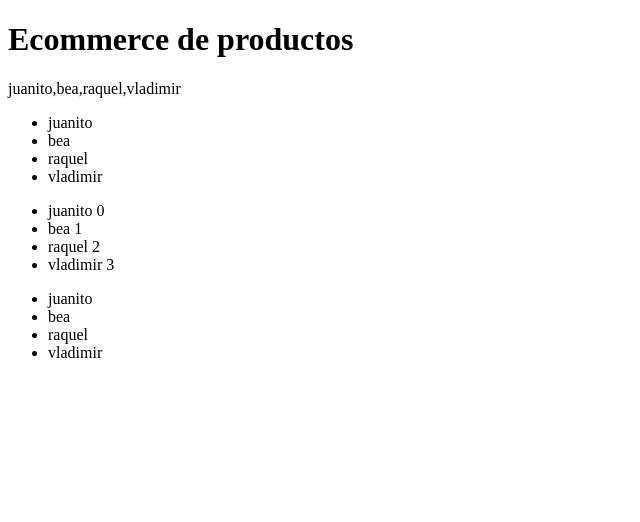
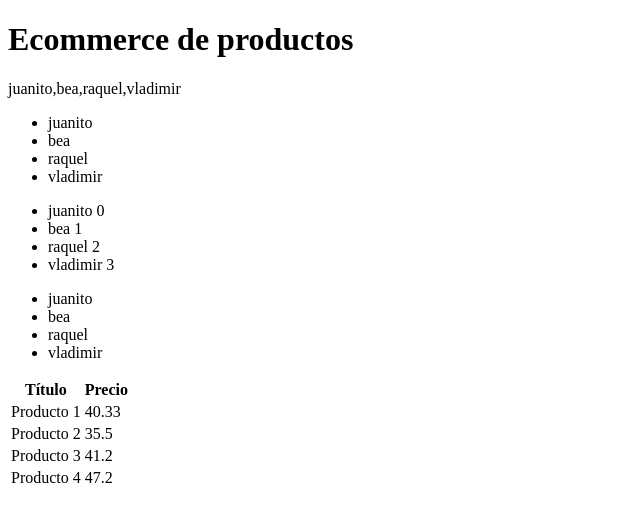
Before and after one commit to Teutona89/adecco_angular_ed2, an Angular app in the folder 009.angular/angular-003-directivas/: page / in a window 1280 px wide. Shown: the top 522 px of the page, without its empty margins (0-640 px from the left). Built offline with nearby package versions, Linux system fonts and the light colour scheme.

Commit message:
Angular @for de objetos Producto

```diff
--- a/009.angular/angular-003-directivas/src/app/product-list/product-list.component.html
+++ b/009.angular/angular-003-directivas/src/app/product-list/product-list.component.html
@@ -21,5 +21,21 @@
   } @empty {
     <li>No se han encontrado elementos.</li>
   }
+</ul>
 
-</ul>
+<!-- hace bucle for sobre rows de tabla-->
+<table>
+
+  <tr>
+    <th>Título</th>
+    <th>Precio</th>
+  </tr>
+
+  @for (producto of productos; track producto) {
+    <tr>
+      <td>{{producto.title}}</td>
+      <td>{{producto.price}}</td>
+    </tr>
+  }
+
+</table>
--- a/009.angular/angular-003-directivas/src/app/product-list/product-list.component.ts
+++ b/009.angular/angular-003-directivas/src/app/product-list/product-list.component.ts
@@ -22,6 +22,14 @@ export class ProductListComponent {
     {
       title: "Producto 2",
       price: 35.5
+    },
+    {
+      title: "Producto 3",
+      price: 41.2
+    },
+    {
+      title: "Producto 4",
+      price: 47.2
     }
   ];
 
```
Also changed, not shown: 1 other file (tests, documents, lock files or other folders).
